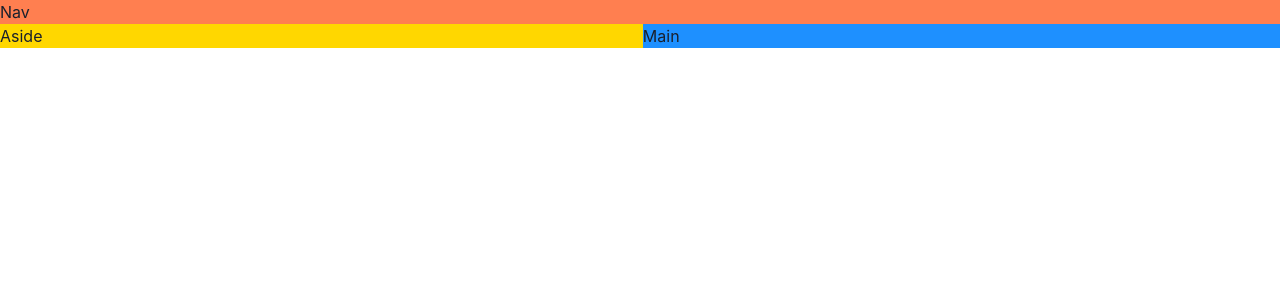
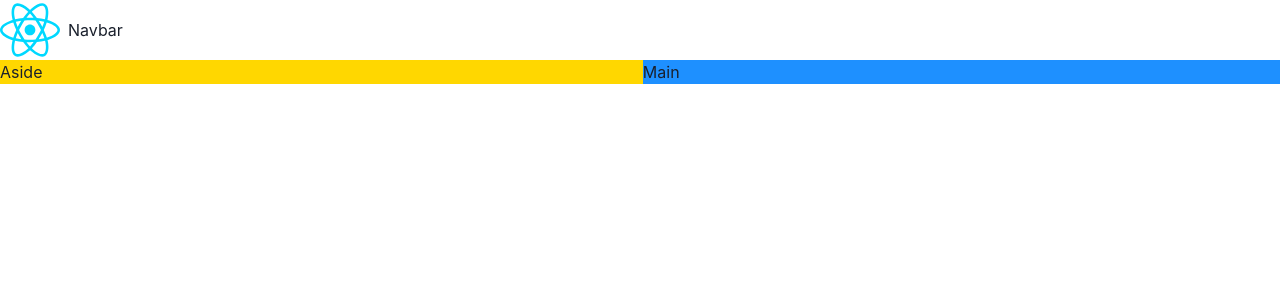
Before and after one commit to abdullahalam123/GameFind, a React (Vite) app in the folder game-found/: page / in a window 1280 px wide. Shown: the top 300 px of the page. Built offline with nearby package versions, Linux system fonts and the light colour scheme.

Commit message:
build a navbar

```diff
--- a/game-found/src/App.tsx
+++ b/game-found/src/App.tsx
@@ -1,4 +1,5 @@
 import { Grid, GridItem, Show } from "@chakra-ui/react";
+import NavBar from "./components/NavBar";
 
 function App() {
   return (
@@ -8,8 +9,8 @@
         lg: `"nav nav" "aside main"`,
       }}
     >
-      <GridItem area="nav" bg="coral">
-        Nav
+      <GridItem area="nav">
+        <NavBar />
       </GridItem>
       <Show above="lg">
         <GridItem area="aside" bg="gold">
--- /dev/null
+++ b/game-found/src/components/NavBar.tsx
@@ -0,0 +1,13 @@
+import { HStack, Image, Text } from "@chakra-ui/react";
+import logo from "../assets/react.svg";
+
+const NavBar = () => {
+  return (
+    <HStack>
+      <Image src={logo} boxSize="60px" />
+      <Text>Navbar</Text>
+    </HStack>
+  );
+};
+
+export default NavBar;
```
